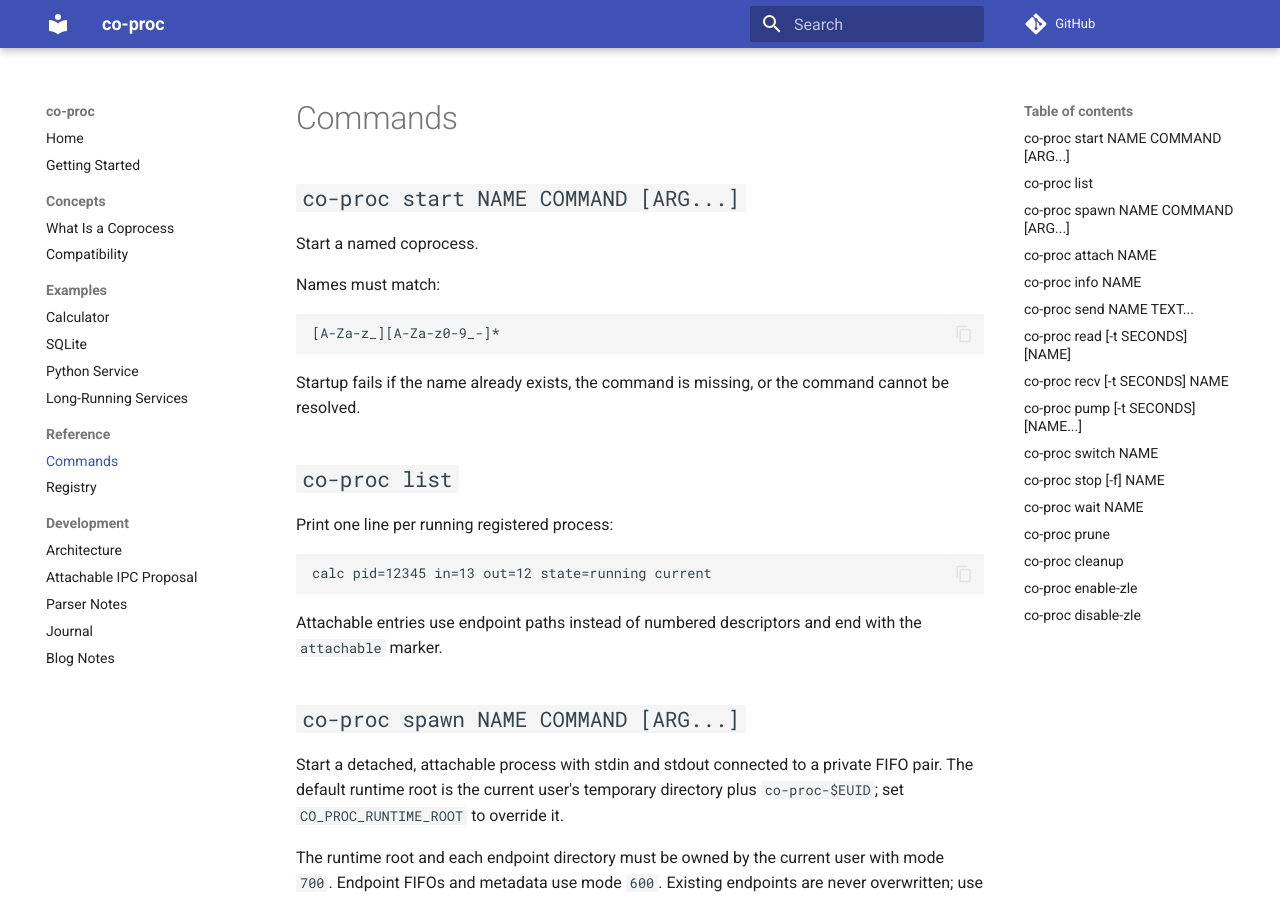
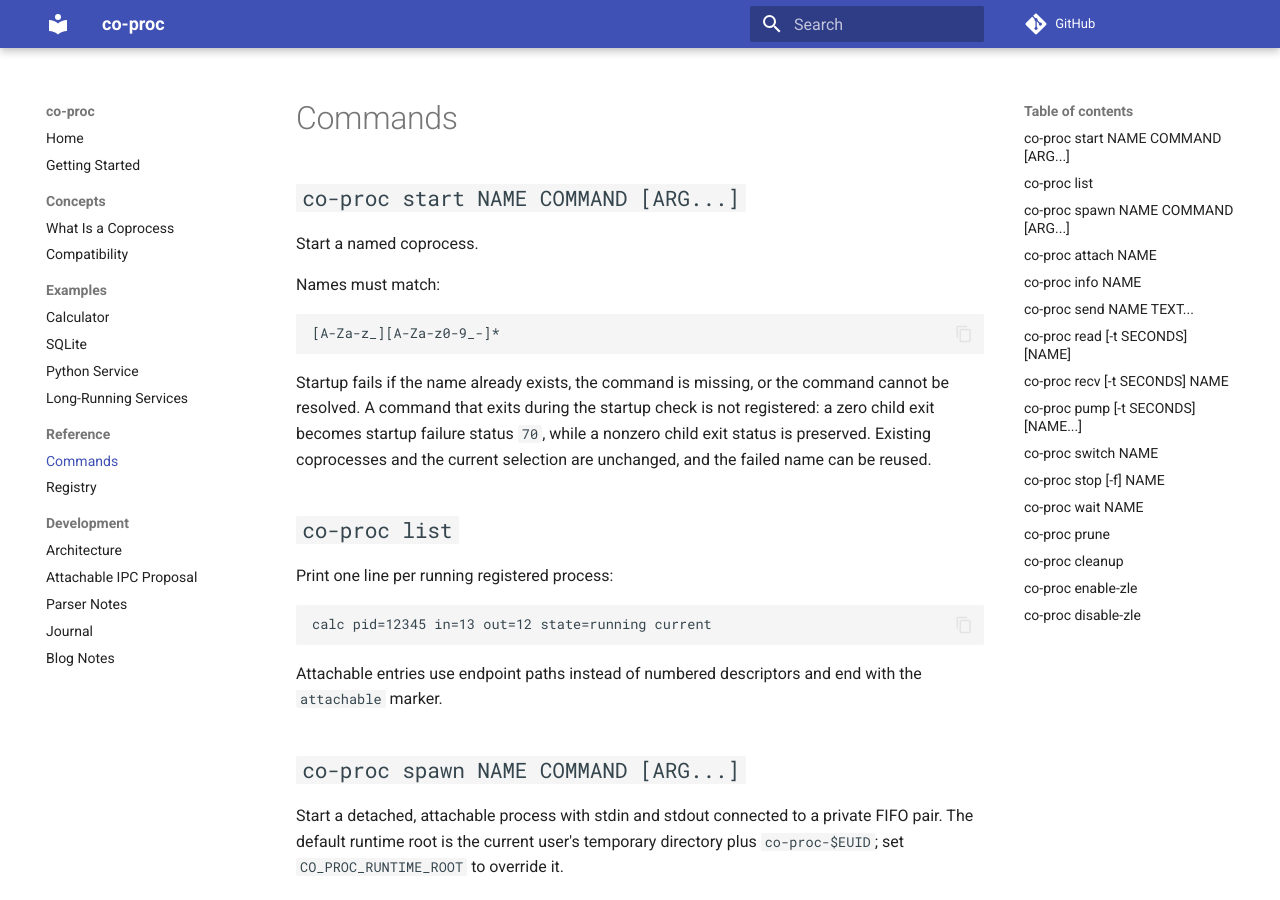
Before and after one commit to eahenle/co-proc, an MkDocs documentation site: the page built from docs/reference/commands.md, in a window 1280 px wide and 900 px high. Built offline with MkDocs 1.6.1 and Material for MkDocs 9.7.7, drawn with Linux system fonts in a browser that asks for light colours; comment, search, counter and statistics services are not loaded.

Commit message:
Reject successful child exits during startup (#9)

````diff
--- a/docs/reference/commands.md
+++ b/docs/reference/commands.md
@@ -11,7 +11,10 @@ Names must match:
 ```
 
 Startup fails if the name already exists, the command is missing, or the command
-cannot be resolved.
+cannot be resolved. A command that exits during the startup check is not
+registered: a zero child exit becomes startup failure status `70`, while a
+nonzero child exit status is preserved. Existing coprocesses and the current
+selection are unchanged, and the failed name can be reused.
 
 ## `co-proc list`
 
````
Also changed, not shown: 2 other files.
